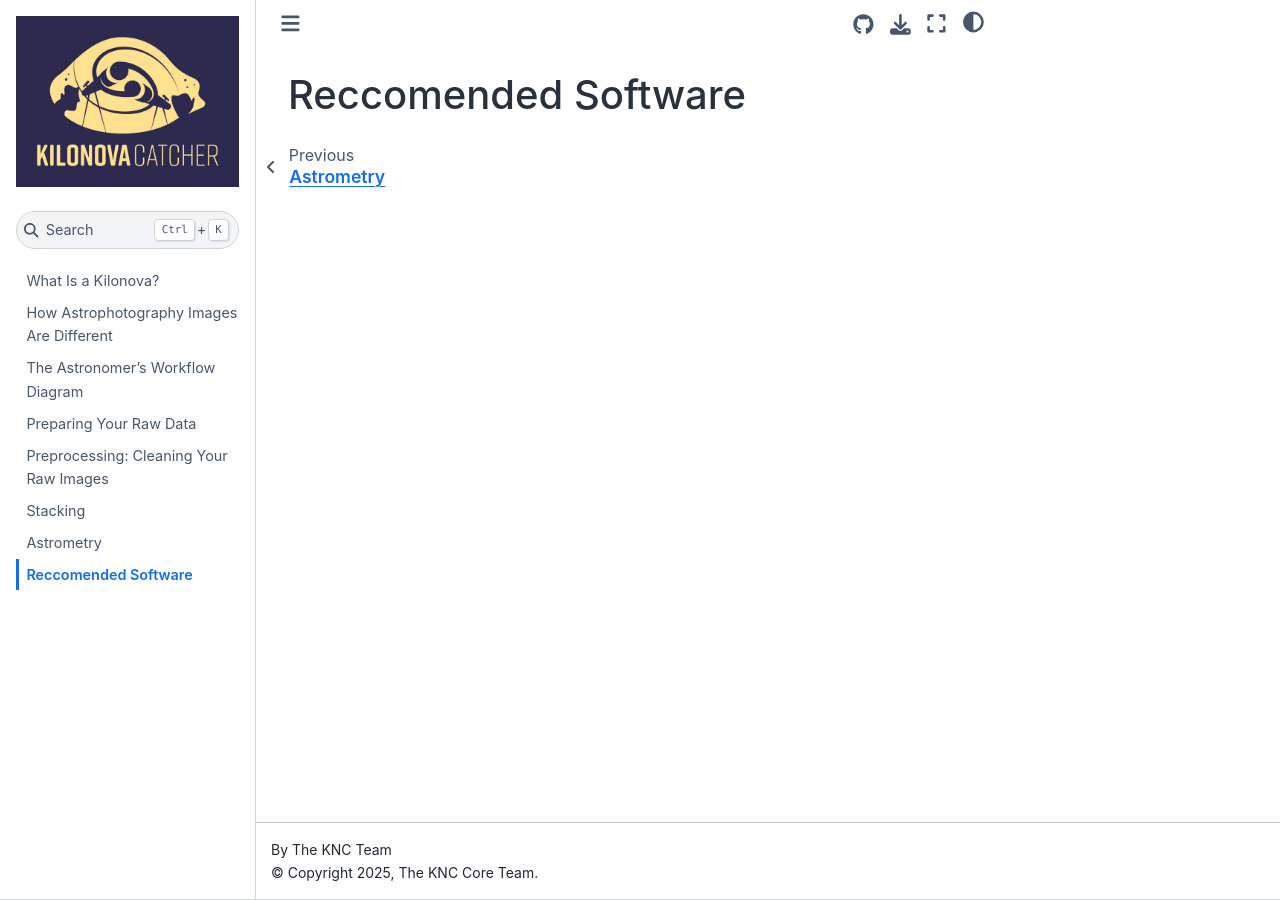
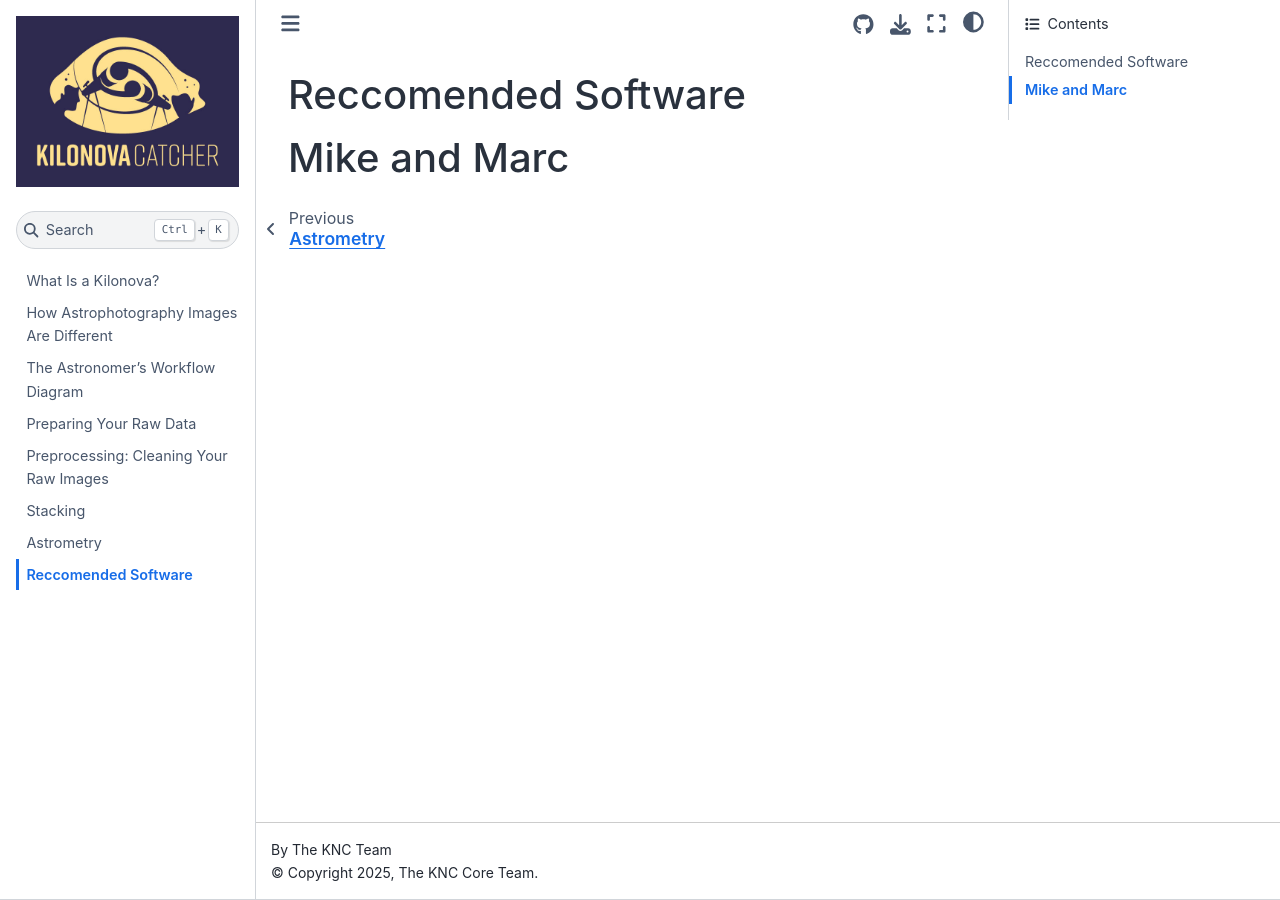
Before and after one commit to Kilonova-Catcher/KNC-Manual, a Sphinx documentation site: the page built from doc/Recc_Software.md, in a window 1280 px wide. Built offline with Sphinx 7.4.7 and the Sphinx Book theme 1.1.4, drawn with Linux system fonts in a browser that asks for light colours.

Commit message:
Update Recc_Software.md

```diff
--- a/doc/Recc_Software.md
+++ b/doc/Recc_Software.md
@@ -1 +1,2 @@
 ## Reccomended Software
+# Mike and Marc
```
